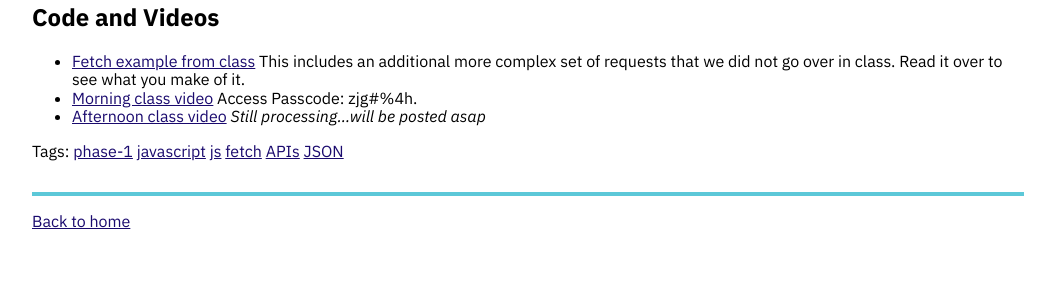
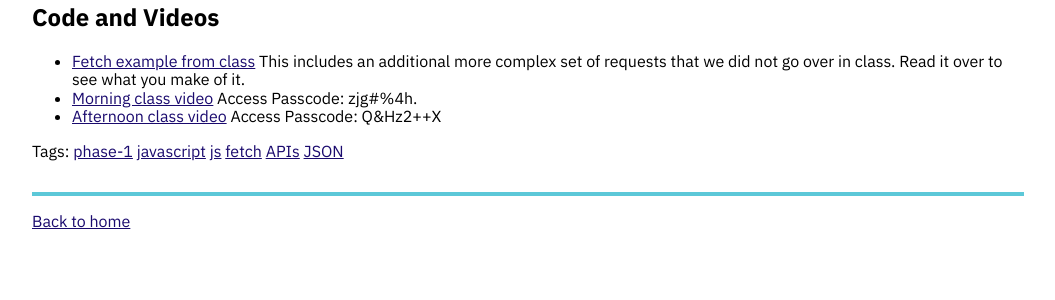
Before and after one commit to momentum-team-5/momentum-team-5.github.io, a Jekyll site: the page built from _posts/2020-09-22-js-apis.md, in a window 1280 px wide. Shown: the part 1066-1366 px from the top of the page, without its empty margins (112-1167 px from the left). Built offline with Jekyll 4.4.1, drawn with Linux system fonts in a browser that asks for light colours; nearby versions of some CDN libraries.

Commit message:
Add afternoon video link

```diff
--- a/_posts/2020-09-22-js-apis.md
+++ b/_posts/2020-09-22-js-apis.md
@@ -48,4 +48,4 @@ Fetch requests use JavaScript promises to handle responses. This is a _much_ big
 
 - [Fetch example from class](https://github.com/momentum-team-5/examples/tree/main/js-fetch) This includes an additional more complex set of requests that we did not go over in class. Read it over to see what you make of it.
 - [Morning class video](https://us02web.zoom.us/rec/share/vep-FHfEm7ZqpAuli_yICZXxCIv_GN5Hn49gHLL4AadDzbeDsS94hVKY8MVSW4cF.EGUWgi_lxAIuZAj4) Access Passcode: zjg#%4h.
-- [Afternoon class video]() _Still processing...will be posted asap_
+- [Afternoon class video](https://us02web.zoom.us/rec/share/OJ0MSjapztOnvCckEJ6vsuHOG9iUYwxoYYYYUyZu3_wr7DnVhOzHRHulM3kvGOZp.yCb3Y-kSwmQtN4WO) Access Passcode: Q&Hz2++X
```
